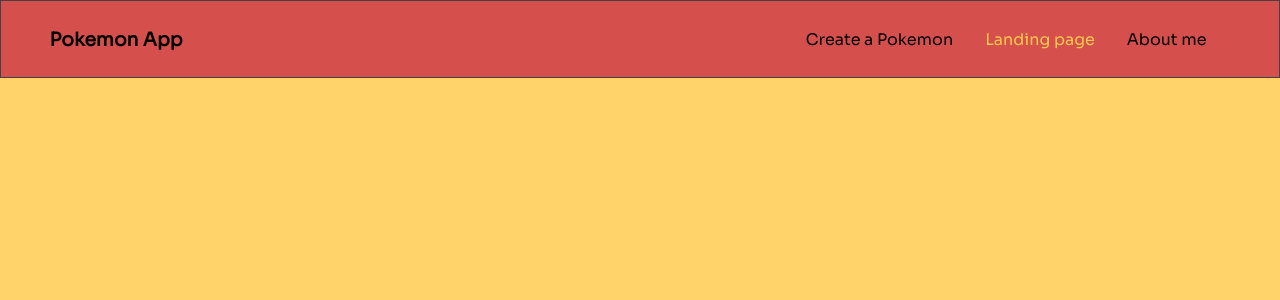
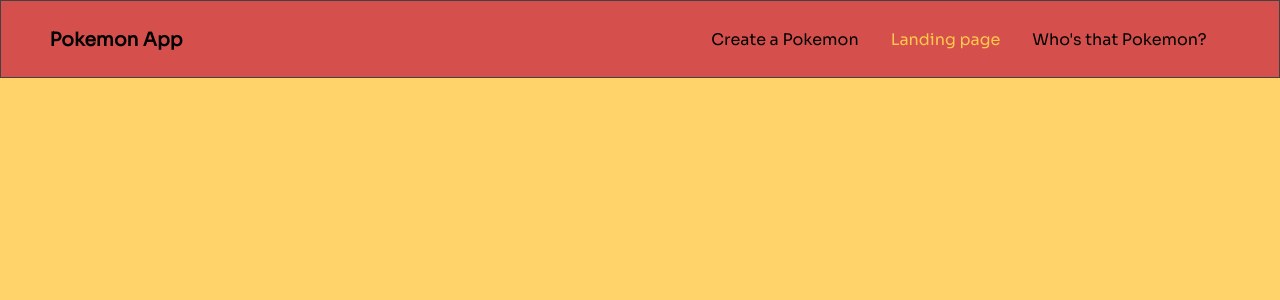
Before and after one commit to NahuelNancucheo/PI-Pokemon-FT14a, a React (Create React App) app in the folder client/: page /home in a window 1280 px wide. Shown: the top 300 px of the page. Built offline with nearby package versions, Linux system fonts and the light colour scheme.

Commit message:
Add link to pokemongame

```diff
--- a/client/src/Components/Nav/Nav.jsx
+++ b/client/src/Components/Nav/Nav.jsx
@@ -18,8 +18,8 @@ function Nav() {
                     <NavLink to='/'>
                         Landing page
                     </NavLink>
-                    <NavLink to='/about'>
-                        About me
+                    <NavLink to='/home/pokemonquiz'>
+                        Who's that Pokemon?
                     </NavLink>
                 </NavMenu>
             </NavBar>
```
